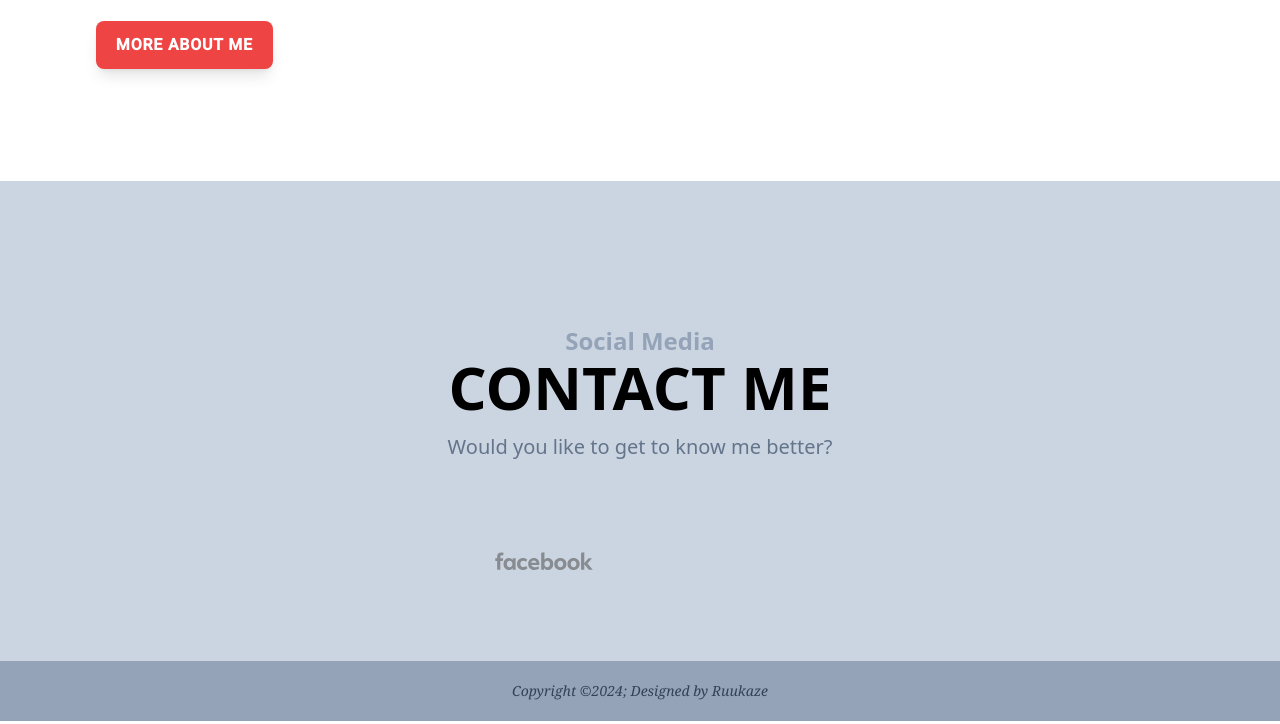
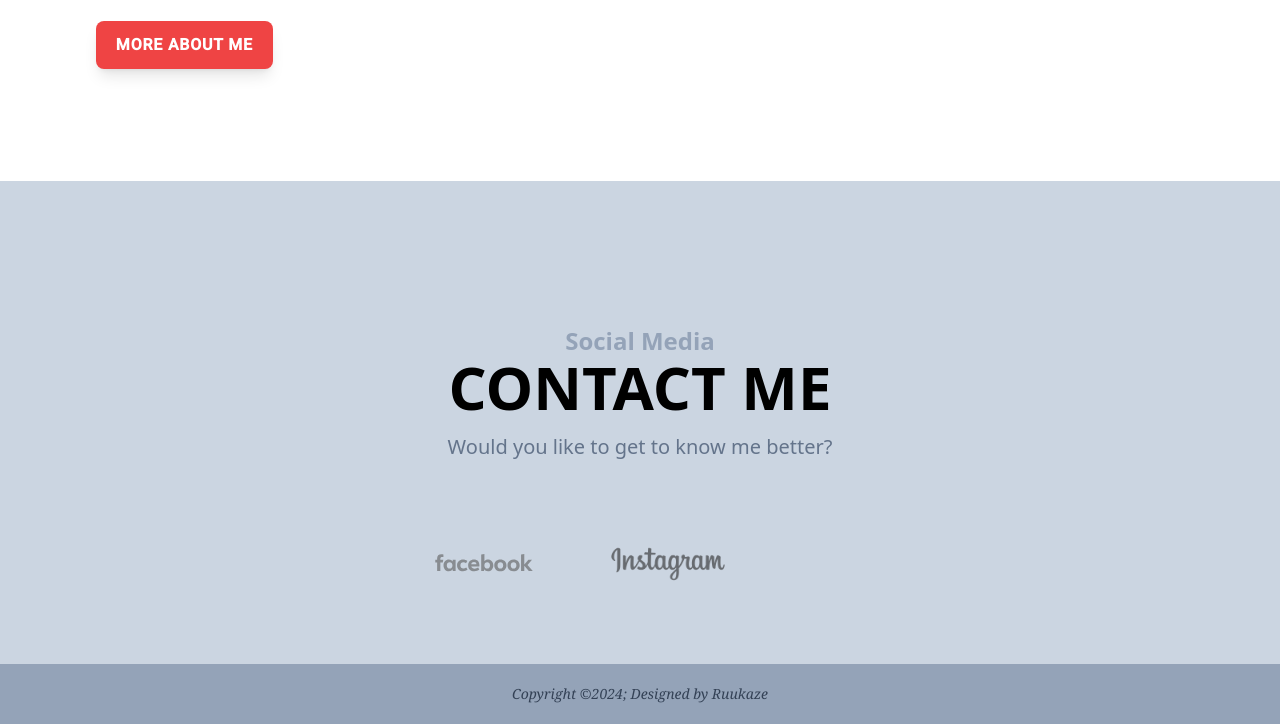
Before and after one commit to JoyAbrian/JoyIntroWeb, a website: page src/index.html in a window 1280 px wide. Shown: the part 683-1407 px from the top of the page. Drawn offline with nearby package versions, Linux system fonts and the light colour scheme.

Commit message:
instagram logo

```diff
--- a/src/index.html
+++ b/src/index.html
@@ -127,7 +127,7 @@
                         <img src="assets/images/contact/facebook.svg" alt="Facebook">
                     </a>
                     <a href="" target="_blank" class="max-w-[120px] mx-4 py-4 grayscale opacity-60 transition duration-500 hover:grayscale-0 hover:opacity-100 lg:mx-6 xl:mx-8">
-                        <img src="" alt="">
+                        <img src="assets/images/contact/instagram.png" alt="Instagram">
                     </a>
                     <a href="" target="_blank" class="max-w-[120px] mx-4 py-4 grayscale opacity-60 transition duration-500 hover:grayscale-0 hover:opacity-100 lg:mx-6 xl:mx-8">
                         <img src="" alt="">
```
